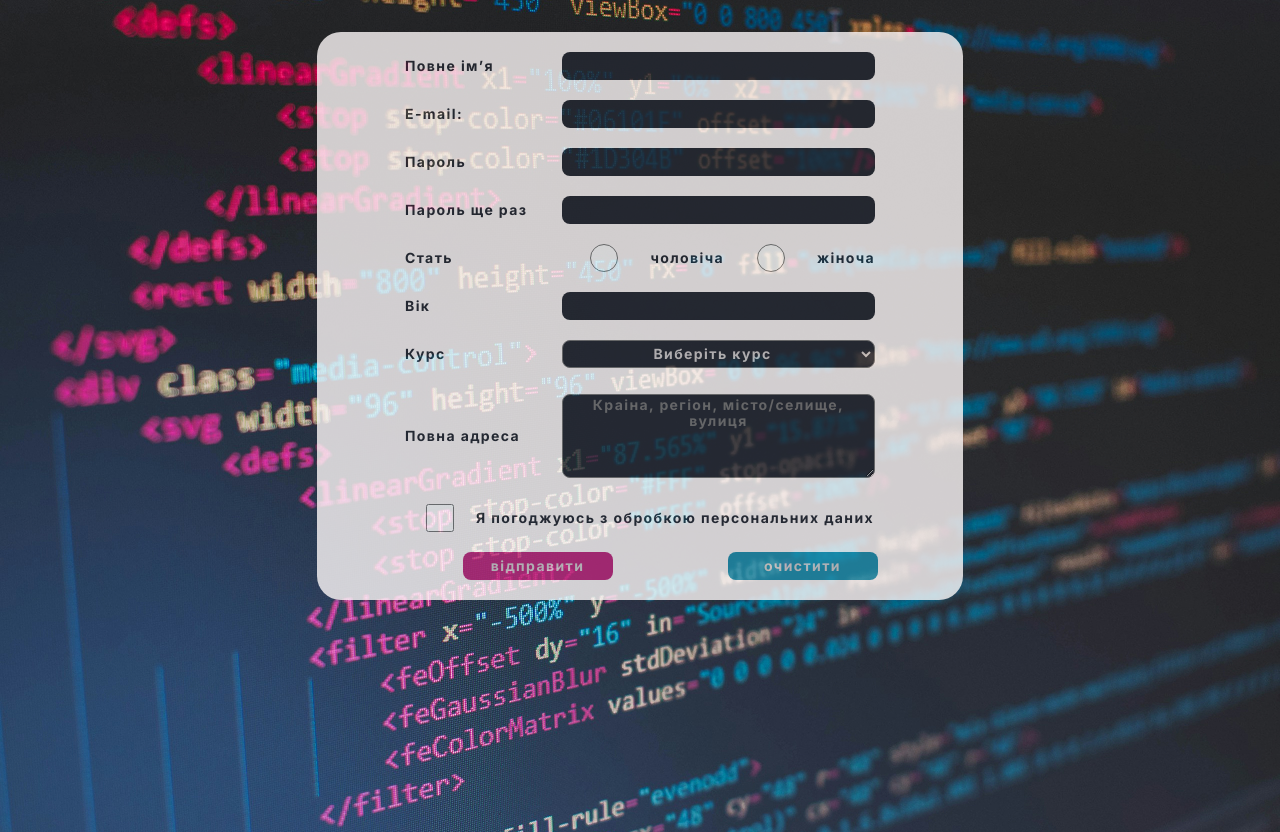
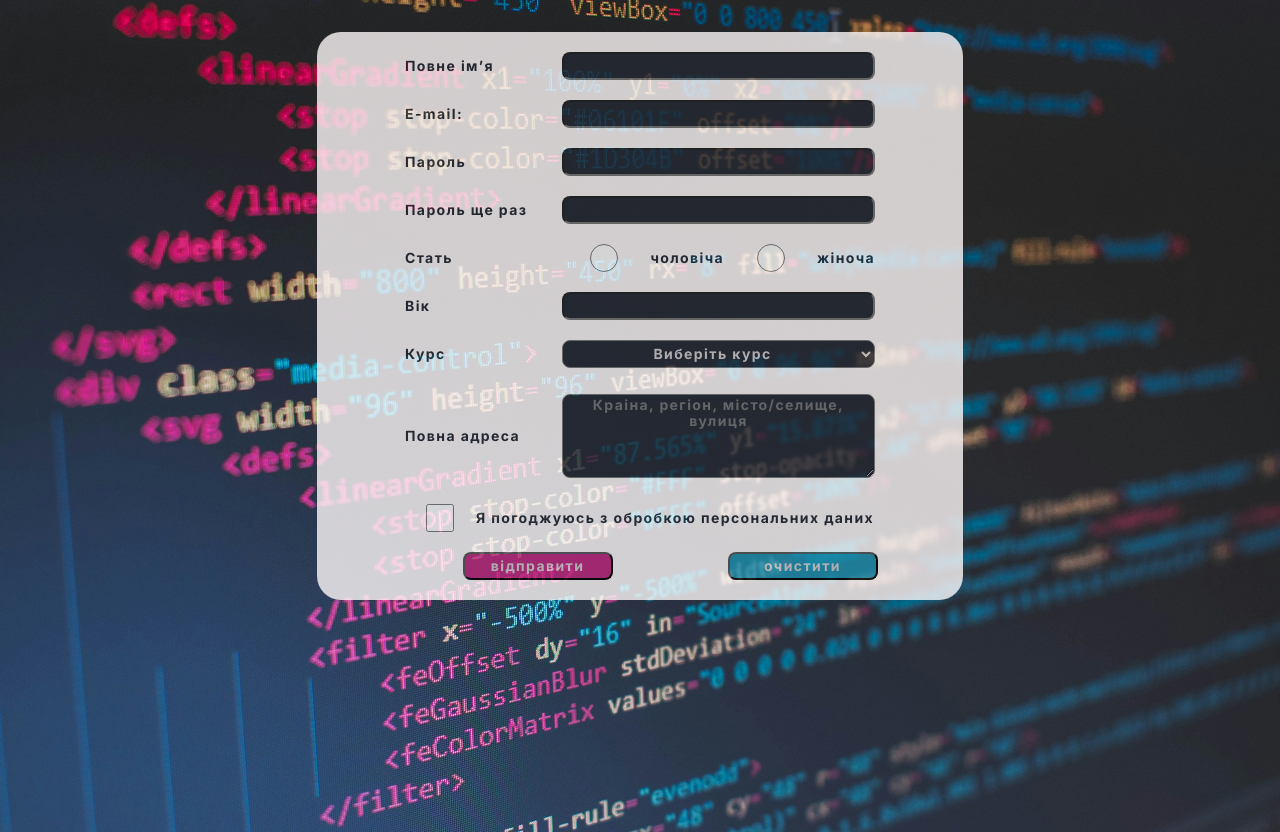
Before and after one commit to sanya1982/form, a plain HTML site: page index.html in a window 1280 px wide. Drawn offline with Linux system fonts and the light colour scheme.

Commit message:
border included

```diff
--- a/style.css
+++ b/style.css
@@ -53,7 +53,6 @@ input {
 	letter-spacing: 0.1em;
 	color: #d2cecf;
 	text-align: center;
-	border-style: none;
 }
 
 label, p {
```
